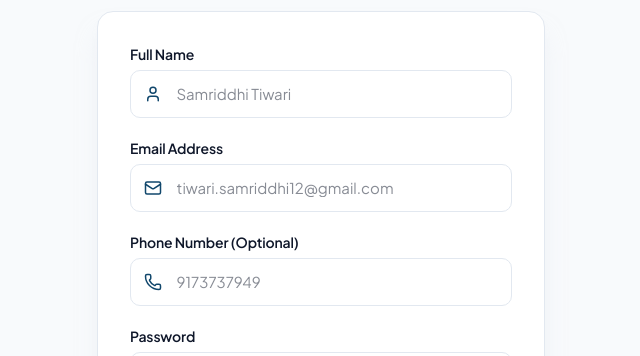
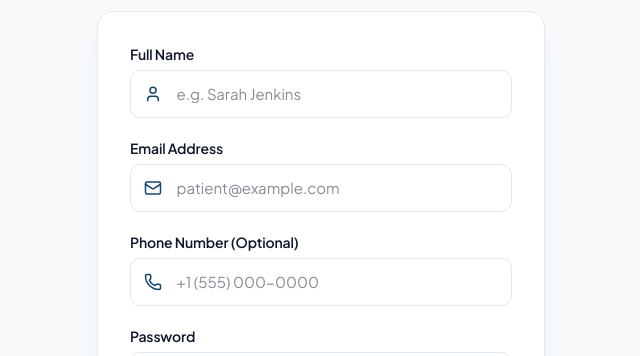
Before and after one commit to samriddhi-1208/MedicalAI, a React (Vite) app: page /signup in a window 1280 px wide. Shown: the part 214-570 px from the top of the page, without its empty margins (319-959 px from the left). Built offline with nearby package versions, Linux system fonts and the light colour scheme; no server answers.

Commit message:
Remove personal details from public registration placeholders and replace with neutral examples

```diff
--- a/src/pages/SignupPage.jsx
+++ b/src/pages/SignupPage.jsx
@@ -27,7 +27,7 @@ export const SignupPage = () => {
       updateUserProfile({
         name: fullName,
         email: email,
-        phone: phone || "9173737949"
+        phone: phone || ""
       });
       setLoading(false);
       toast.success(`Welcome to MedGuardian AI, ${fullName}! Your workspace is ready.`);
@@ -73,7 +73,7 @@ export const SignupPage = () => {
                   type="text"
                   value={fullName}
                   onChange={(e) => setFullName(e.target.value)}
-                  placeholder="Samriddhi Tiwari"
+                  placeholder="e.g. Sarah Jenkins"
                   className="med-input w-full block"
                   required
                 />
@@ -91,7 +91,7 @@ export const SignupPage = () => {
                   type="email"
                   value={email}
                   onChange={(e) => setEmail(e.target.value)}
-                  placeholder="tiwari.samriddhi12@gmail.com"
+                  placeholder="patient@example.com"
                   className="med-input w-full block"
                   required
                 />
@@ -109,7 +109,7 @@ export const SignupPage = () => {
                   type="tel"
                   value={phone}
                   onChange={(e) => setPhone(e.target.value)}
-                  placeholder="9173737949"
+                  placeholder="+1 (555) 000-0000"
                   className="med-input w-full block"
                 />
               </div>
```
